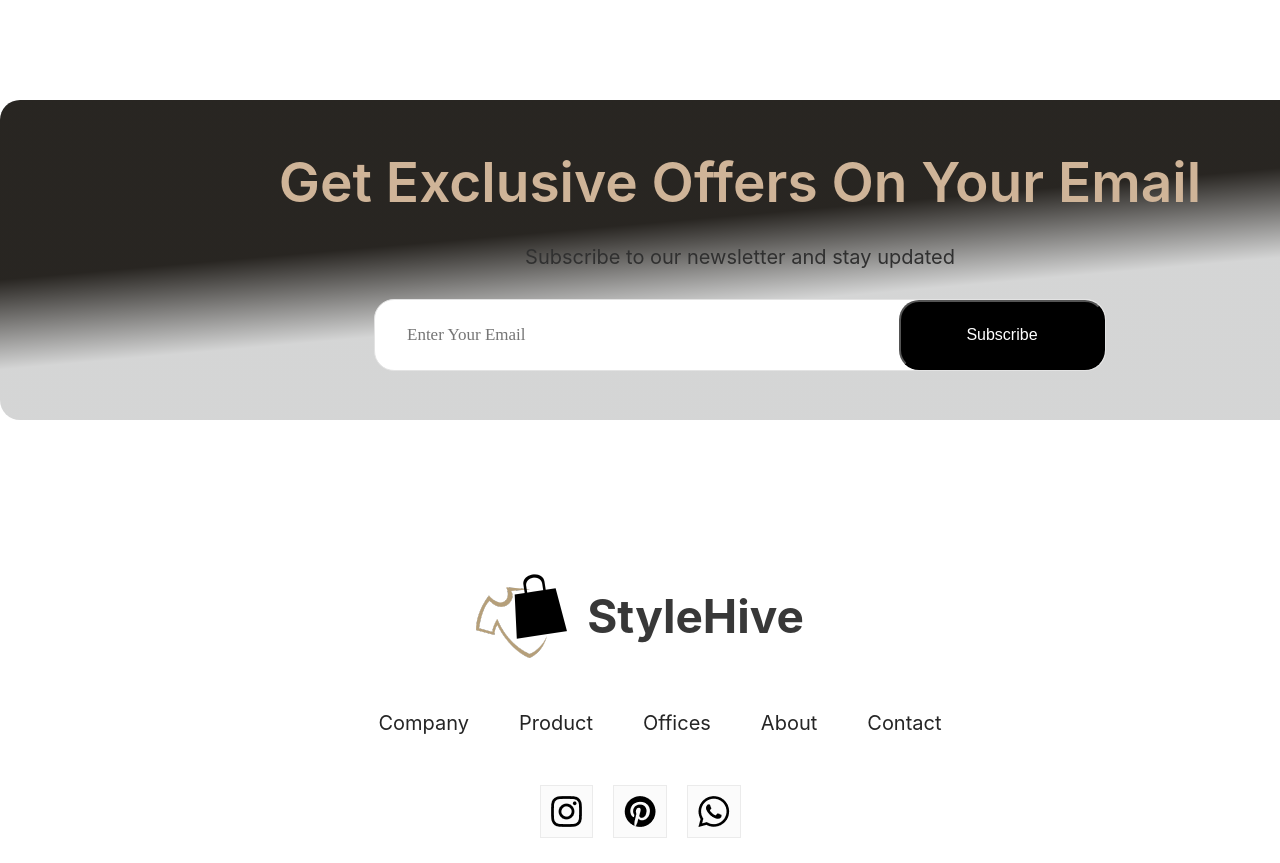
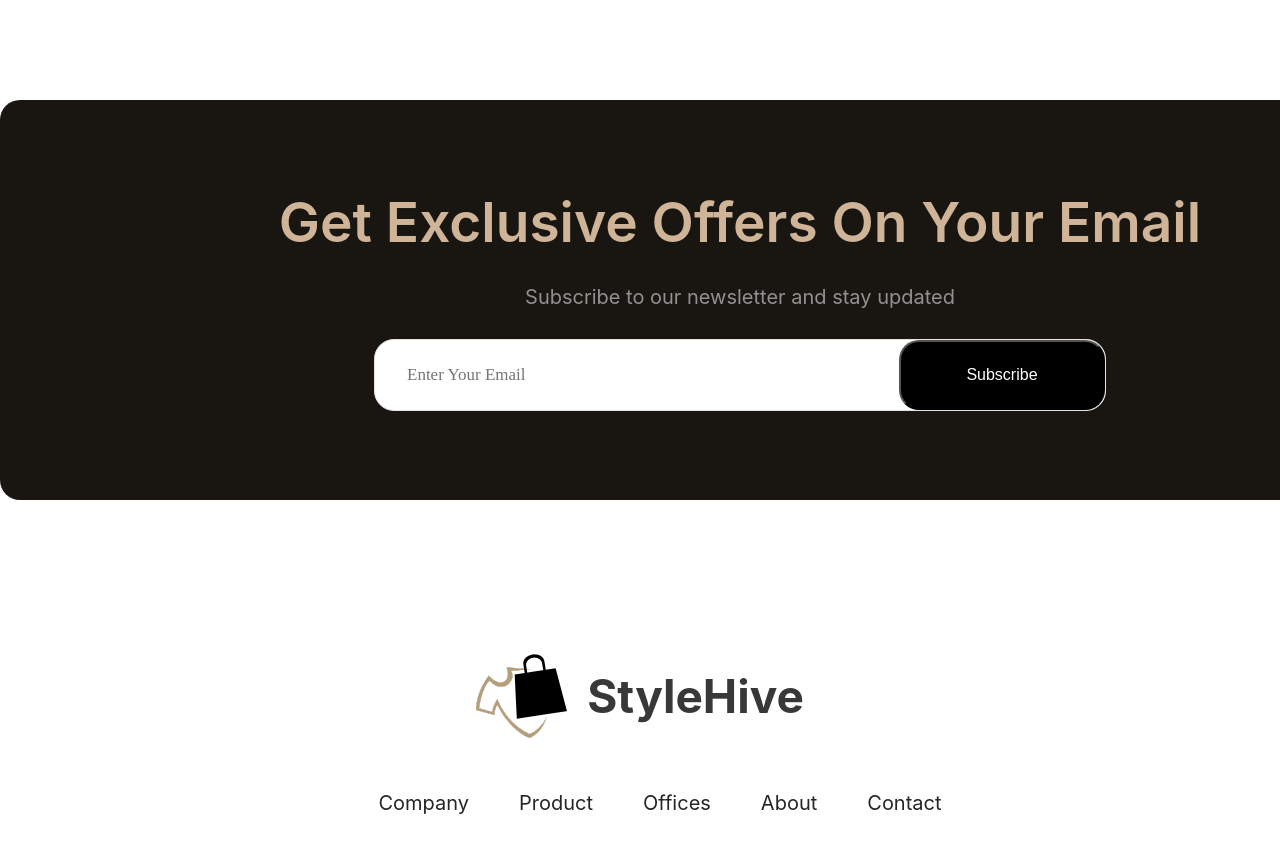
Before and after one commit to ThasuniInduma/e-commerce-web-app, a React (Create React App) app: page / in a window 1280 px wide. Shown: the part 3643-4506 px from the top of the page. Built offline with nearby package versions, Linux system fonts and the light colour scheme.

Commit message:
newsletter update

```diff
--- a/src/Components/NewsLetter/NewsLetter.css
+++ b/src/Components/NewsLetter/NewsLetter.css
@@ -1,6 +1,6 @@
 .newsletter{
     width: 1200px;
-    height: 40vh;
+    height: 50vh;
     display: flex;
     flex-direction: column;
     align-items: center;
@@ -8,7 +8,7 @@
     margin: auto;
     padding: 0px 140px;
     margin-bottom: 150px;
-    background: linear-gradient(175deg, #191612ee 40%, #c0c1c1ac 60%);
+    background: #191612;
     gap: 30px;
     border-radius: 20px;
 }
@@ -18,7 +18,7 @@
     font-weight: 600;
 }
 .newsletter p{
-    color: #303030;
+    color: #929191;
     font-size: 20px;
 }
 .newsletter div{
```
